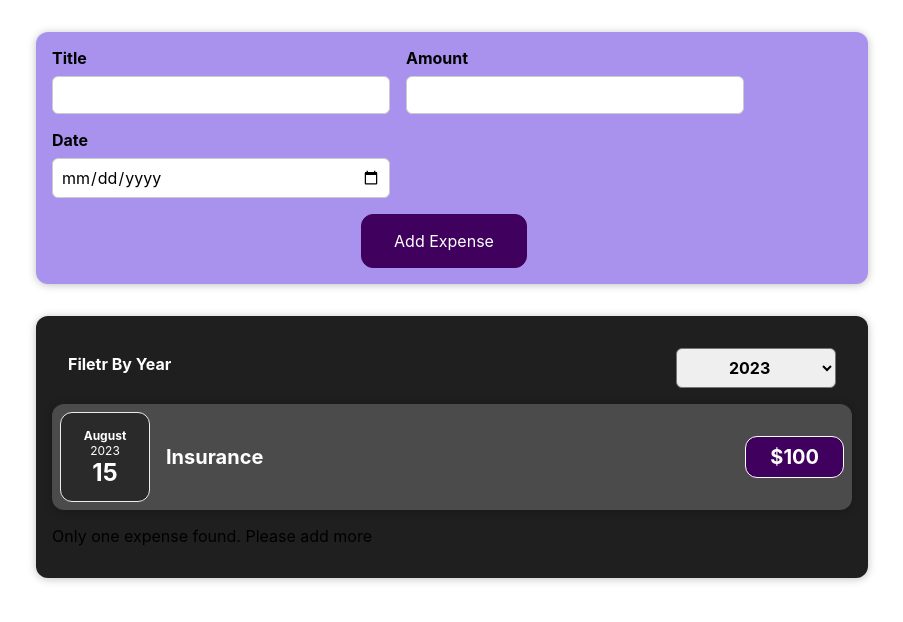
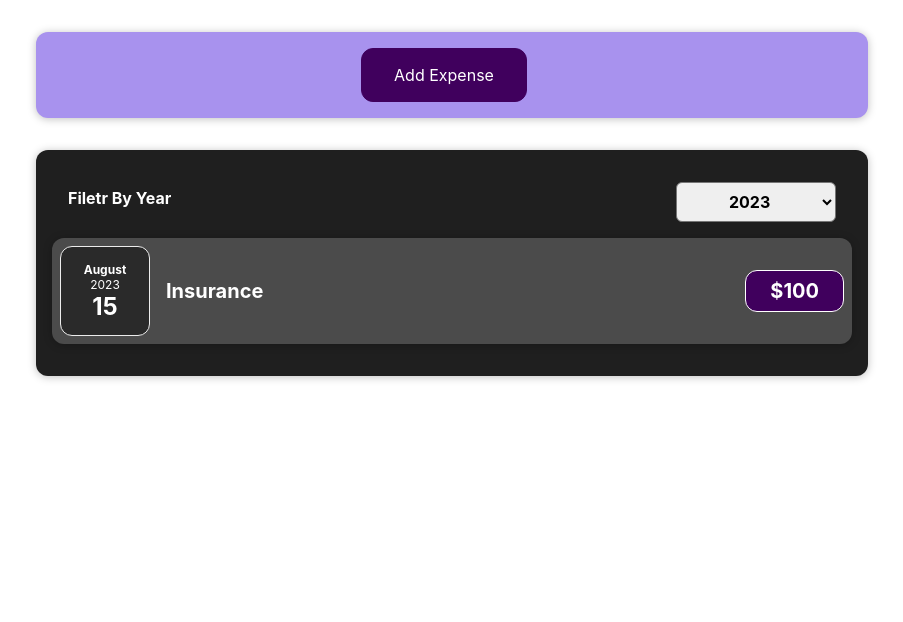
Before and after one commit to puranrana080/Learning-React, a React (Create React App) app: page / in a window 1280 px wide. Shown: the top 622 px of the page, without its empty margins (188-1091 px from the left). Built offline with nearby package versions, Linux system fonts and the light colour scheme.

Commit message:
rendering ExpenseForm conditionally

```diff
--- a/src/components/Expenses/Expenses.js
+++ b/src/components/Expenses/Expenses.js
@@ -1,6 +1,6 @@
 import React, { useState } from "react";
-import ExpenseItem from "./ExpenseItem";
 import ExpensesFilter from "./ExpensesFilter";
+import ExpensesList from "./ExpensesList";
 import "./Expenses.css";
 import Card from "../UI/Card";
 
@@ -14,31 +14,13 @@ function Expenses(props) {
     (item) => item.date.getFullYear() == filteredYear
   );
 
-  let expenseContent = <p>No Expense Found</p>;
-  if (filteredExpenses.length > 0) {
-    expenseContent = filteredExpenses.map((expense) => {
-      return (
-        <ExpenseItem
-          key={expense.id}
-          date={expense.date}
-          title={expense.title}
-          price={expense.price}
-        ></ExpenseItem>
-      );
-    });
-  }
-
   return (
     <Card className="expenses">
       <ExpensesFilter
         selected={filteredYear}
         onChangeFilter={changeFilterHandler}
-      ></ExpensesFilter>
-
-      {expenseContent}
-      {filteredExpenses.length === 1 && (
-        <p>Only one expense found. Please add more</p>
-      )}
+      />
+      <ExpensesList items={filteredExpenses} />
     </Card>
   );
 }
--- /dev/null
+++ b/src/components/Expenses/ExpensesList.css
@@ -0,0 +1,9 @@
+.expenses-list {
+    list-style-type: none;
+    padding: 0;
+  }
+
+  .expenses-list__fallback {
+    color: white;
+    text-align: center;
+  }
--- /dev/null
+++ b/src/components/Expenses/ExpensesList.js
@@ -0,0 +1,22 @@
+import React from "react"
+import ExpenseItem from "./ExpenseItem"
+import "./ExpensesList.css"
+
+const ExpensesList=(props)=>{
+
+        if (props.items.length===0){
+            return <h2 className="expenses-list__fallback">No expenses found</h2>
+        }
+        return (
+            <ul className="expenses-list">
+               {props.items.map((item)=>{
+                return (
+                    <ExpenseItem key={item.id} date={item.date} title={item.title} price={item.price} />
+                )
+               })}
+
+            </ul>
+        )
+}
+
+export default ExpensesList;
--- a/src/components/NewExpense/ExpenseForm.js
+++ b/src/components/NewExpense/ExpenseForm.js
@@ -72,6 +72,7 @@ const ExpenseForm = (props) => {
         </div>
       </div>
       <div>
+        <button onClick={props.onCancelClick}>Cancel</button>
         <button type="submit">Add Expense</button>
       </div>
     </form>
--- a/src/components/NewExpense/NewExpense.js
+++ b/src/components/NewExpense/NewExpense.js
@@ -1,18 +1,32 @@
-import React from "react";
+import React,{useState} from "react";
 import ExpenseForm from "./ExpenseForm";
 import "./NewExpense.css";
 
 function NewExpense(props) {
+  const [check,setCheck] =useState(false)
+
+const addExpenseHandler=()=>{
+  setCheck(true)
+}
+const cancelClickHandler=()=>{
+  setCheck(false)
+}
 
 const saveExpenseDataHandler=(enteredExpenseData)=>{
   const expenseData={...enteredExpenseData,id:Math.random().toString()}
   props.onAddExpense(expenseData)
+  setCheck(false)
 
 }
 
   return (
     <div className="new-expense">
-      <ExpenseForm onSaveExpenseData={saveExpenseDataHandler} ></ExpenseForm>
+
+      {!check && <button onClick={addExpenseHandler}>Add Expense</button>}
+
+      {check && (
+        <ExpenseForm onSaveExpenseData={saveExpenseDataHandler} onCancelClick={cancelClickHandler} />
+      )}
     </div>
   );
 }
```
